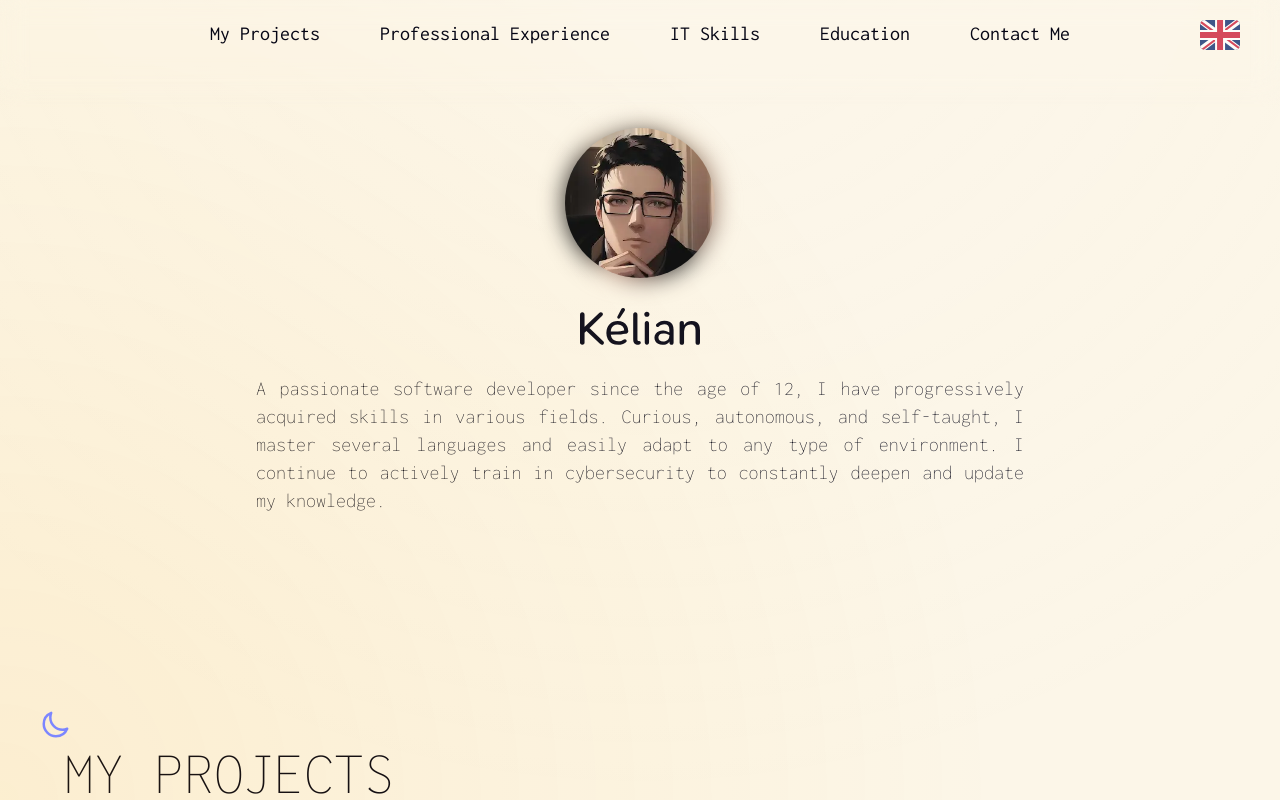
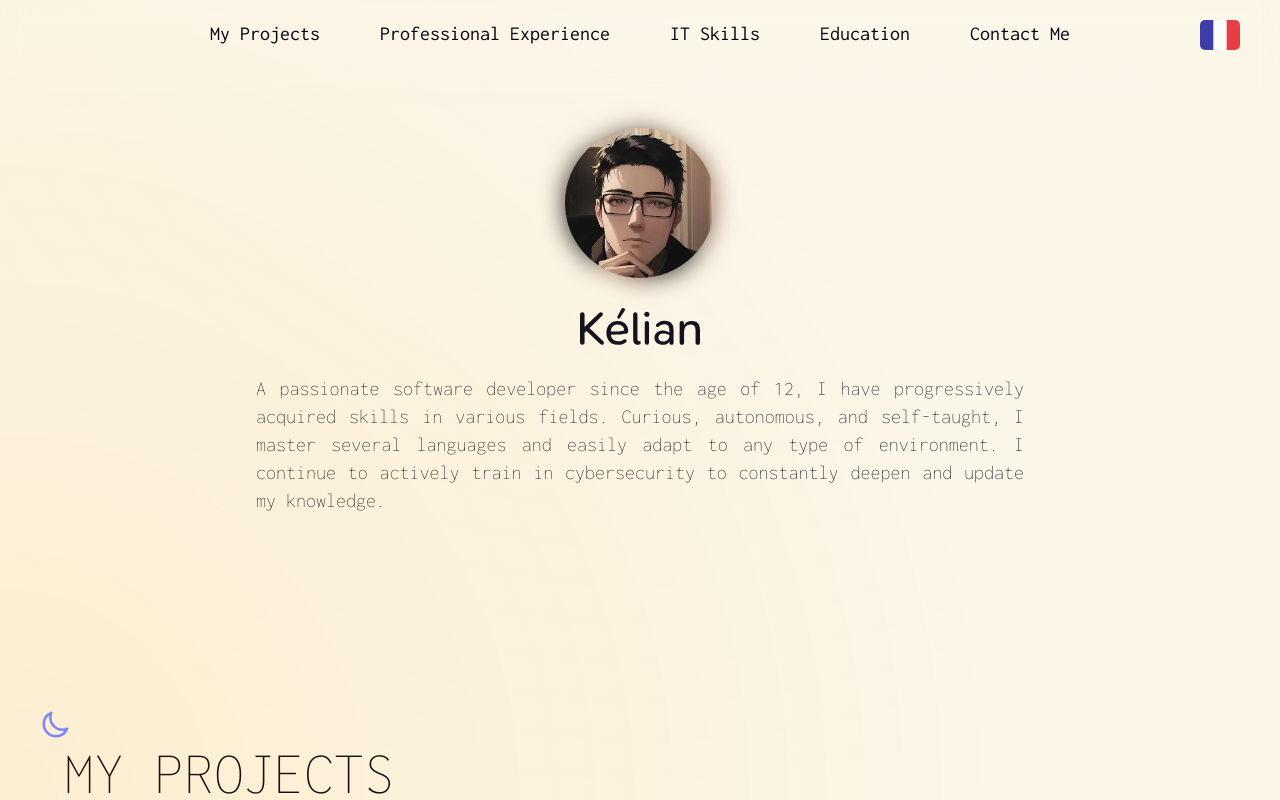
Before and after one commit to Game-K-Hack/portfolio, a Vue app: page / in a window 1280 px wide. Shown: the top 800 px of the page. Built offline with nearby package versions, Linux system fonts and the light colour scheme; a web font is replaced by a local one.

Commit message:
fix: lang switcher

```diff
--- a/src/components/LangSwitcher.vue
+++ b/src/components/LangSwitcher.vue
@@ -1,6 +1,6 @@
 <template>
     <button @click="toggleLanguage()" :title="$t('switchlang')">
-        <Flag :id="$i18n.locale" class="h-7.5 z-10 rounded-[5px]"/>
+        <Flag :id="nextLang()" class="h-7.5 z-10 rounded-[5px]"/>
     </button>
 </template>
 
@@ -10,15 +10,18 @@
     export default {
         components: { Flag },
         methods: {
-            toggleLanguage() {
+            nextLang() {
                 const locales = this.$i18n.availableLocales;
                 const currentIndex = locales.indexOf(this.$i18n.locale);
                 const nextIndex = (currentIndex + 1) % locales.length;
-                const newLocale = locales[nextIndex];
-
-                this.$i18n.locale = newLocale;
-                localStorage.setItem('user-locale', newLocale);
-                document.documentElement.setAttribute('lang', newLocale);
+                const nextLocale = locales[nextIndex];
+                return nextLocale;
+            },
+            toggleLanguage() {
+                const nextLocale = this.nextLang();
+                this.$i18n.locale = nextLocale;
+                localStorage.setItem('user-locale', nextLocale);
+                document.documentElement.setAttribute('lang', nextLocale);
             }
         }
     }
```
